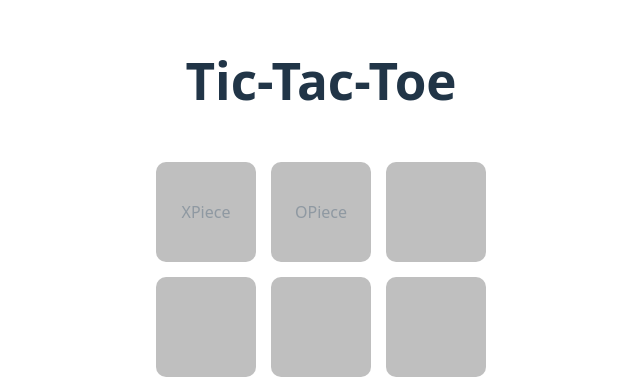
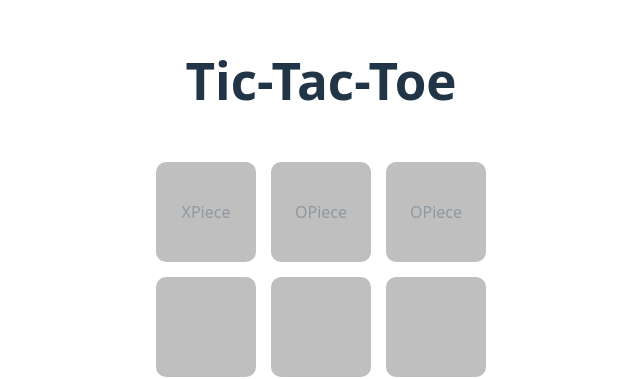
Before and after one commit to devangmalhotra/ai-agent-tic-tac-toe, a React (Vite) app: page /game in a window 1280 px wide. Shown: the part 155-534 px from the top of the page, without its empty margins (319-959 px from the left). Built offline with nearby package versions, Linux system fonts and the light colour scheme.

Commit message:
updated files

```diff
--- a/src/Components/GameBoard/GameBoard.jsx
+++ b/src/Components/GameBoard/GameBoard.jsx
@@ -24,7 +24,9 @@ function GameBoard() {
         <div id='1-2' className='gameboard-cell' onClick={handleTurnChange}>
             <OPiece />
         </div>
-        <div id='1-3' className='gameboard-cell' onClick={handleTurnChange}></div>
+        <div id='1-3' className='gameboard-cell' onClick={handleTurnChange}>
+            <OPiece />
+        </div>
         <div id='2-1' className='gameboard-cell' onClick={handleTurnChange}></div>
         <div id='2-2' className='gameboard-cell' onClick={handleTurnChange}></div>
         <div id='2-3' className='gameboard-cell' onClick={handleTurnChange}></div>
```
